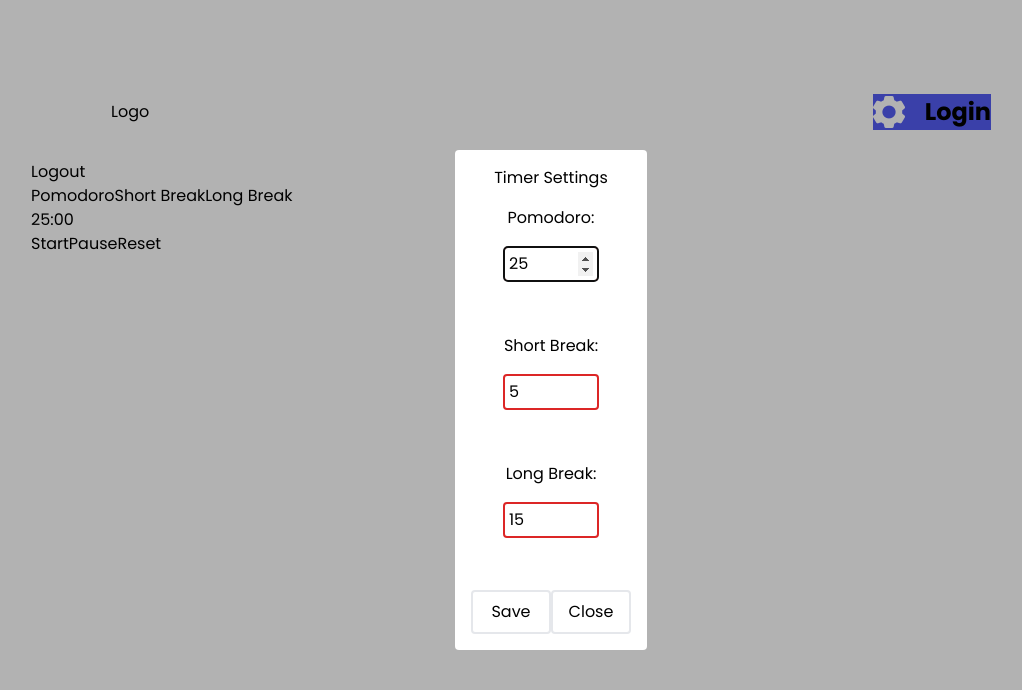
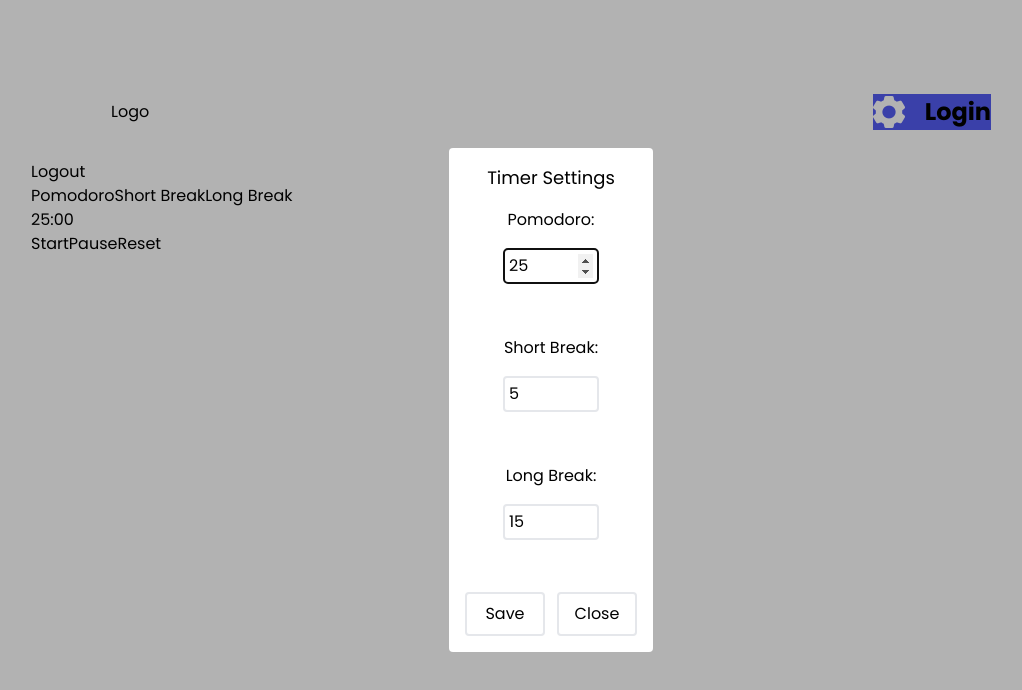
Before and after one commit to VitaliaSvirskaja/pomodoro, a React (Vite) app: page / in a window 1280 px wide. Both pictures are taken after a click on the picture 977 px from the left and 112 px from the top of the page. Shown: the top 690 px of the page, without its empty margins (89-1111 px from the left). Built offline with nearby package versions, Linux system fonts and the light colour scheme; no server answers.

Commit message:
Refactored styling of the timer settings dialog, refactored input fields to convert invalid inputs into "0", implemented error message

```diff
--- a/src/components/TimerSettingsDialog.tsx
+++ b/src/components/TimerSettingsDialog.tsx
@@ -55,8 +55,10 @@ export const TimerSettingsDialog = (props: Props) => {
       <div className="fixed inset-0 bg-black/30" aria-hidden="true" />
       {/* Full screen container to center the dialog panel*/}
       <div className="fixed inset-0 flex justify-center items-center">
-        <Dialog.Panel className=" flex flex-col justify-center items-center gap-4 rounded bg-white p-4">
-          <Dialog.Title>Timer Settings</Dialog.Title>
+        <Dialog.Panel className=" flex flex-col justify-center items-center gap-4 rounded bg-white p-4 min-h-max">
+          <Dialog.Title className="text-lg font-medium">
+            Timer Settings
+          </Dialog.Title>
           <form
             onSubmit={handleSaveSettings}
             className="flex flex-col justify-center items-center gap-4"
@@ -64,17 +66,24 @@ export const TimerSettingsDialog = (props: Props) => {
             <Input
               label="Pomodoro"
               type={"number"}
-              min={0}
-              onChange={(event) => setPomodoroTimer(event.target.valueAsNumber)}
+              min={1}
+              onChange={(event) => {
+                setPomodoroTimer(event.target.valueAsNumber);
+              }}
               value={pomodoroTimer}
+              error={pomodoroTimer < 0 ? "A timer can't be negative!" : ""}
             />
             <Input
               label="Short Break"
               type={"number"}
               min={0}
-              onChange={(event) =>
-                setShortBreakTimer(event.target.valueAsNumber)
-              }
+              onChange={(event) => {
+                if (event.target.valueAsNumber === parseInt("e")) {
+                  setShortBreakTimer(0);
+                } else {
+                  setShortBreakTimer(event.target.valueAsNumber);
+                }
+              }}
               onBlur={() => {
                 if (isNaN(shortBreakTimer)) {
                   setShortBreakTimer(0);
@@ -83,15 +92,20 @@ export const TimerSettingsDialog = (props: Props) => {
                 }
               }}
               value={isNaN(shortBreakTimer) ? "" : shortBreakTimer}
+              error={shortBreakTimer < 0 ? "A timer can't be negative!" : ""}
             />
 
             <Input
               label="Long Break"
               type={"number"}
               min={0}
-              onChange={(event) =>
-                setLongBreakTimer(event.target.valueAsNumber)
-              }
+              onChange={(event) => {
+                if (event.target.valueAsNumber === parseInt("e")) {
+                  setLongBreakTimer(0);
+                } else {
+                  setLongBreakTimer(event.target.valueAsNumber);
+                }
+              }}
               onBlur={() => {
                 if (isNaN(longBreakTimer)) {
                   setLongBreakTimer(0);
@@ -100,9 +114,10 @@ export const TimerSettingsDialog = (props: Props) => {
                 }
               }}
               value={isNaN(longBreakTimer) ? "" : longBreakTimer}
+              error={longBreakTimer < 0 ? "Invalid input!" : ""}
             />
 
-            <div>
+            <div className=" flex gap-3">
               <DialogButtons type="submit" buttonName="Save" />
               <DialogButtons
                 type="button"
```
